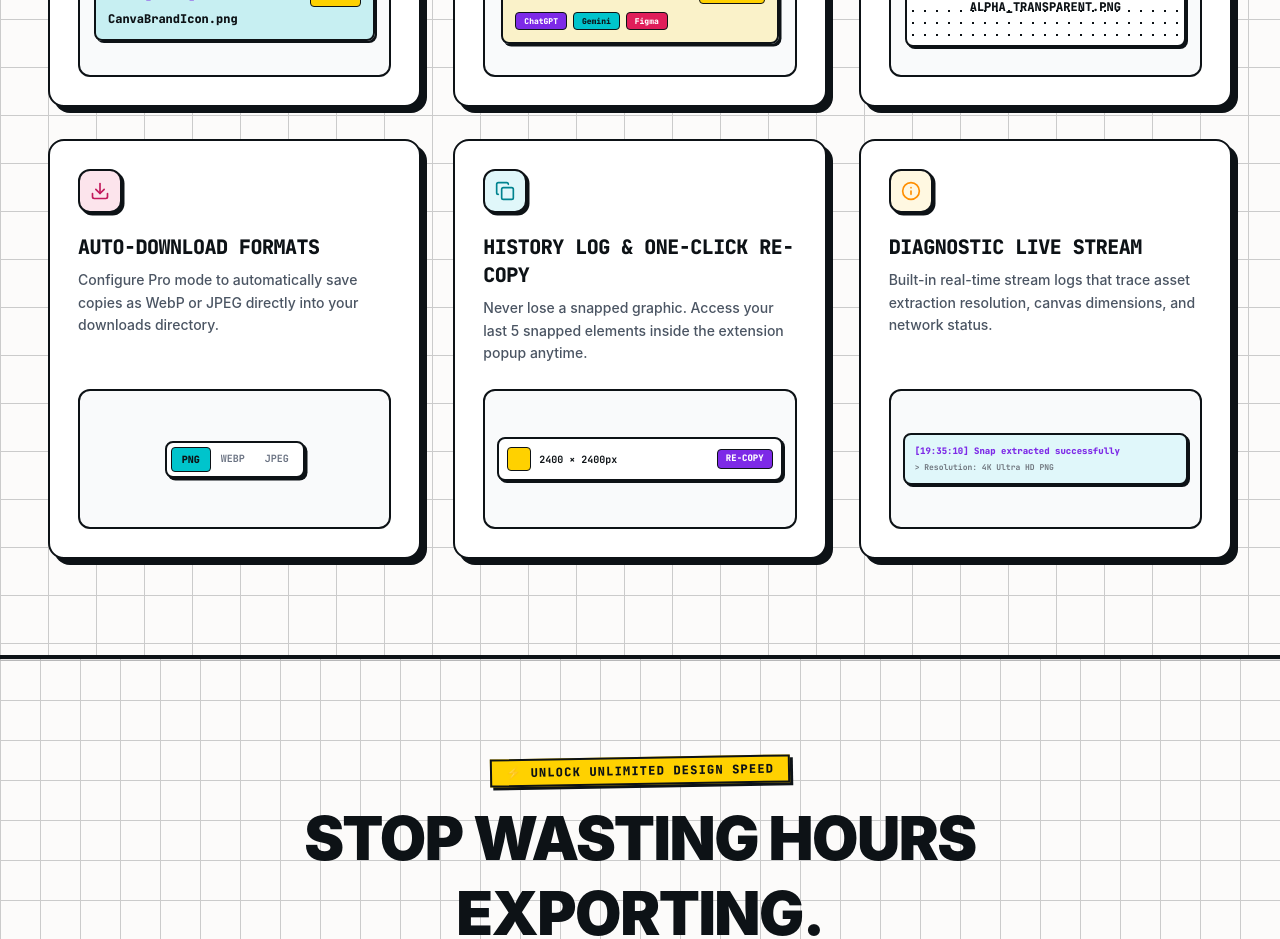
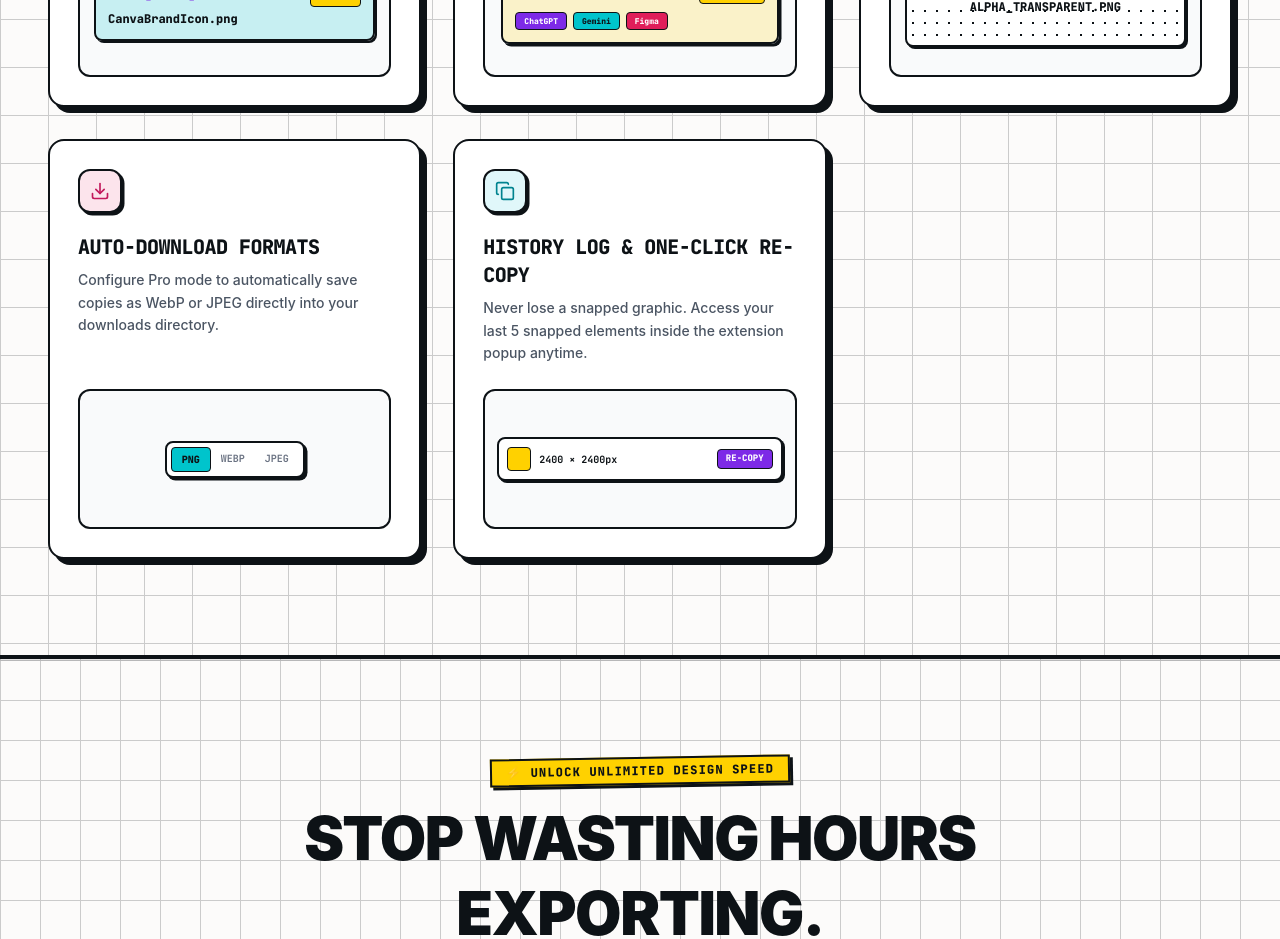
Before and after one commit to steven-codex/canvasnapper, a React (Vite) app: page / in a window 1280 px wide. Shown: the part 3100-4039 px from the top of the page. Built offline with nearby package versions, Linux system fonts and the light colour scheme; no server answers; a web font is replaced by a local one.

Commit message:
design: remove Diagnostic Live Stream feature card from landing page

```diff
--- a/src/App.tsx
+++ b/src/App.tsx
@@ -796,28 +796,6 @@ export default function App() {
             </div>
           </div>
 
-          {/* Card 6: Real-Time Diagnostic Stream */}
-          <div className="group bg-white text-[#0d1216] border-2 border-[#0d1216] rounded-2xl p-7 shadow-[6px_6px_0px_0px_#0d1216] hover:shadow-[10px_10px_0px_0px_#ffd100] hover:-translate-y-1 transition-all duration-300 flex flex-col justify-between cursor-pointer">
-            <div>
-              <div className="w-11 h-11 bg-[#fff8e1] border-2 border-[#0d1216] rounded-xl flex items-center justify-center text-[#ff8f00] mb-5 shadow-[2.5px_2.5px_0px_0px_#0d1216] group-hover:scale-110 transition-transform">
-                <Info size={20} />
-              </div>
-              <h3 className="font-mono text-xl font-black uppercase tracking-tight mb-2 text-[#0d1216]">
-                Diagnostic Live Stream
-              </h3>
-              <p className="font-sans text-sm text-[#4b5563] leading-relaxed mb-6 font-medium">
-                Built-in real-time stream logs that trace asset extraction resolution, canvas dimensions, and network status.
-              </p>
-            </div>
-
-            {/* Graphic Preview: Diagnostic Log Stream */}
-            <div className="bg-[#f9fafb] border-2 border-[#0d1216] rounded-xl p-3 relative min-h-[140px] flex items-center justify-center">
-              <div className="w-full bg-[#e0f7fa] border-2 border-[#0d1216] rounded-lg p-2.5 font-mono text-[9px] text-[#0d1216] shadow-[2px_2px_0px_0px_#0d1216]">
-                <div className="font-extrabold text-[#7d2ae7]">[19:35:10] Snap extracted successfully</div>
-                <div className="text-[#6f767e] font-bold text-[8px] mt-0.5">&gt; Resolution: 4K Ultra HD PNG</div>
-              </div>
-            </div>
-          </div>
 
         </div>
       </section>
```
